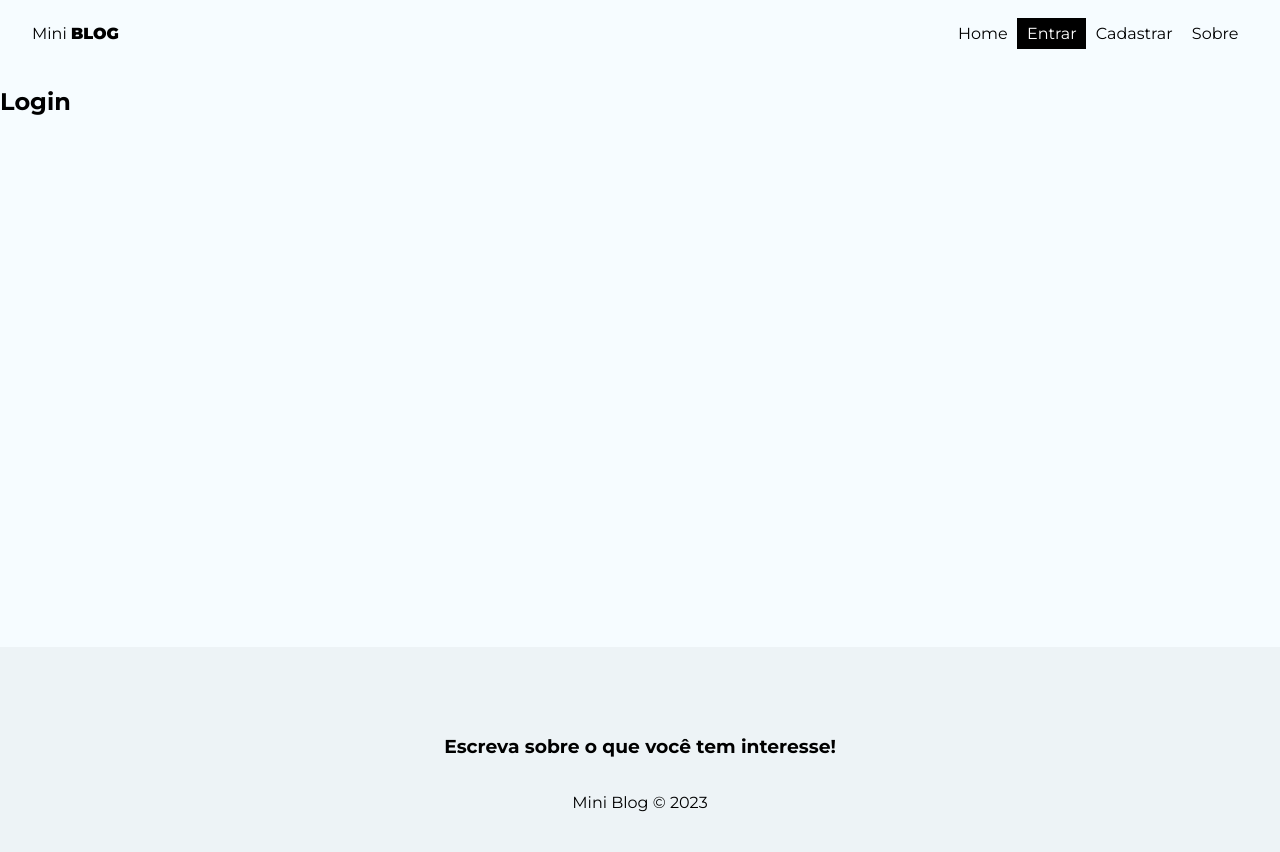
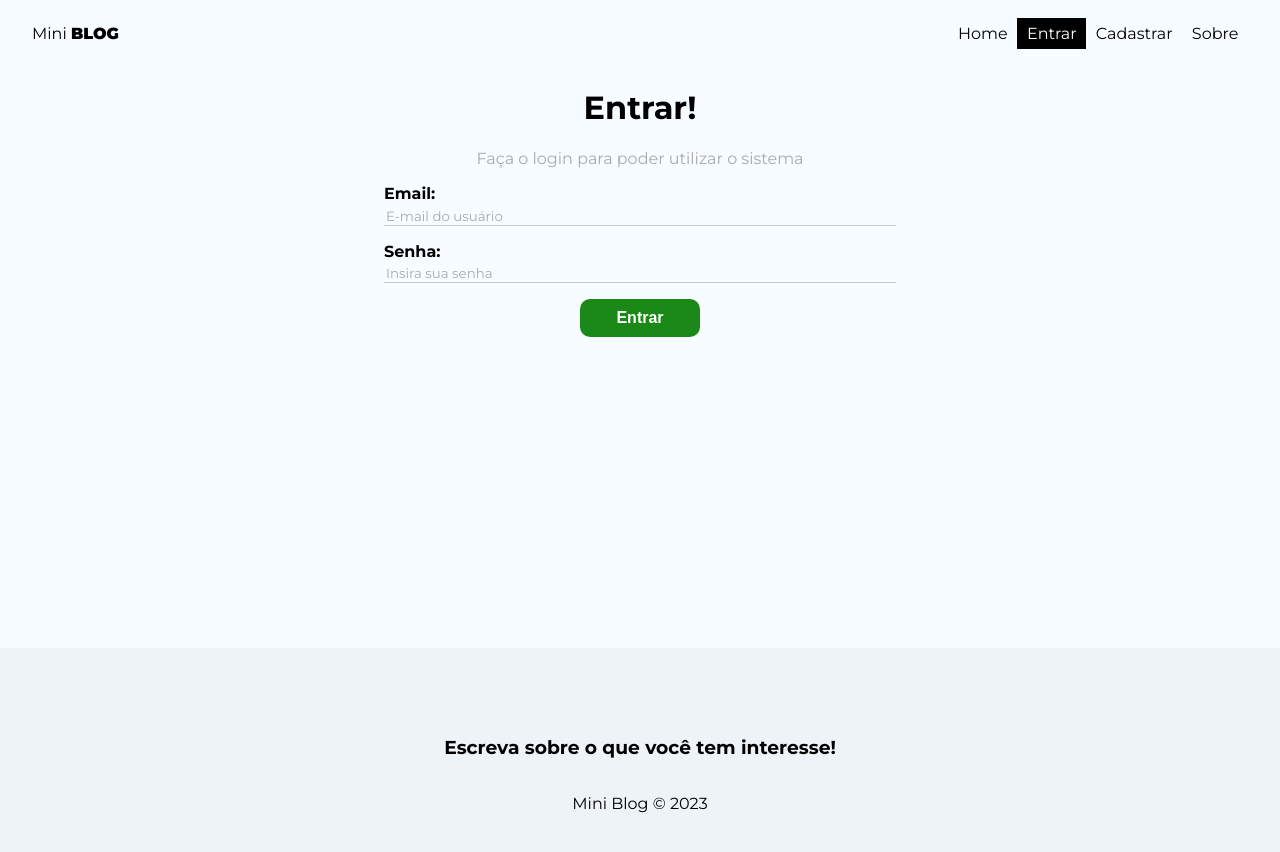
Before and after one commit to GutoCitton/Udemy-miniblog, a React (Create React App) app: page /login in a window 1280 px wide. Shown: the top 852 px of the page. Built offline with nearby package versions, Linux system fonts and the light colour scheme; no server answers.

Commit message:
aula_133

```diff
--- a/src/pages/Login/Login.js
+++ b/src/pages/Login/Login.js
@@ -1,11 +1,57 @@
 import styles from './Login.module.css'
+
+import { useState, useEffect } from 'react';
+
+import { useAuthentication } from '../../hooks/useAuthentication';
 
 
 const Login = () => {
 
+  const [email, setEmail] = useState('');
+  const [password, setPassword] = useState('');
+  const [error, setError] = useState('');
+
+  const {createUser, error: authError, loading} = useAuthentication();
+
+  const handleSubmit = async (e) => {
+    e.preventDefault()
+
+    setError('')
+
+    const user = {
+      email,
+      password
+    }
+
+    const res = await createUser(user);
+
+    console.log(res)
+  };
+
+  useEffect(() => {
+
+    if (authError) {
+      setError(authError);
+    }
+  }, [authError]);
+
   return (
-    <div>
-      <h2>Login</h2>
+    <div className={styles.login}>
+      <h1>Entrar!</h1>
+      <p>Faça o login para poder utilizar o sistema</p>
+      <form onSubmit={handleSubmit}>
+        <label>
+          <span>Email:</span>
+          <input type='email' name='email' required placeholder='E-mail do usuário'  value={email} onChange={(e) => setEmail(e.target.value)}/>
+        </label>
+        <label>
+          <span>Senha:</span>
+          <input type='password' name='password' required placeholder='Insira sua senha' value={password} onChange={(e) => setPassword(e.target.value)} />
+        </label>
+        {!loading && <button className='btn'>Entrar</button>}
+        {loading && <button className='btn' disabled>Aguarde...</button>}
+        {error && <p className='error'>{error}</p>}
+      </form>
     </div>
   )
 }
--- a/src/pages/Login/Login.module.css
+++ b/src/pages/Login/Login.module.css
@@ -0,0 +1,7 @@
+.login {
+  text-align: center;
+}
+
+.login p {
+  color: #aaa;
+}
```
